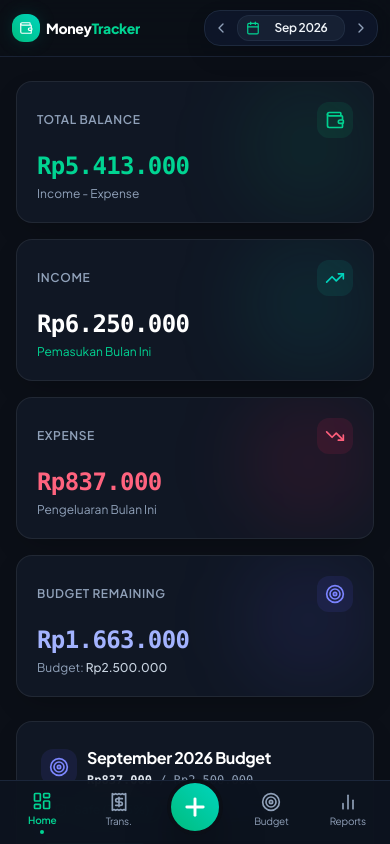
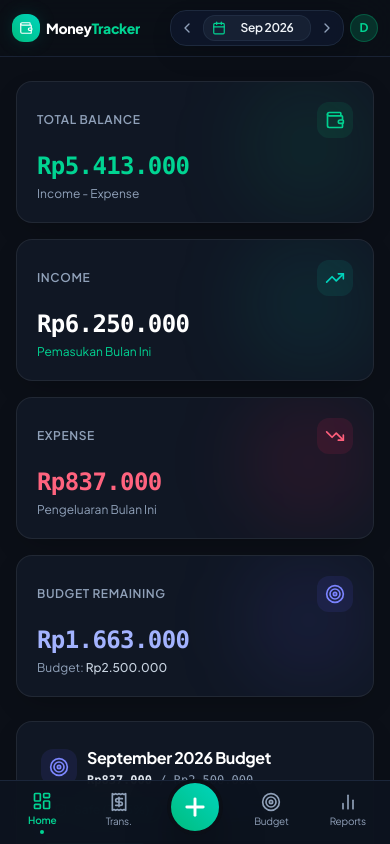
Before and after one commit to Dfaalt/MoneyTracker, a React (Vite) app: page / in a window 390 px wide. Both pictures are taken after a click on the button "Explore as Demo User (Instant)". Shown: the top 844 px of the page. Built offline with nearby package versions, Linux system fonts and the light colour scheme; no server answers.

Commit message:
feat: add ExportDropdown component and integrate it into the header layout

```diff
--- a/src/components/common/ExportDropdown.tsx
+++ b/src/components/common/ExportDropdown.tsx
@@ -6,10 +6,12 @@ import { Download, FileSpreadsheet, FileText, ChevronDown } from 'lucide-react';
 
 interface ExportDropdownProps {
   label?: string;
+  align?: 'left' | 'right' | 'auto';
 }
 
 export const ExportDropdown: React.FC<ExportDropdownProps> = ({
   label = 'Export Report',
+  align = 'auto',
 }) => {
   const [isOpen, setIsOpen] = useState<boolean>(false);
   const [isExporting, setIsExporting] = useState<string | null>(null);
@@ -83,6 +85,13 @@ export const ExportDropdown: React.FC<ExportDropdownProps> = ({
     }
   };
 
+  const alignClass =
+    align === 'left'
+      ? 'left-0'
+      : align === 'right'
+      ? 'right-0'
+      : 'left-0 sm:left-auto sm:right-0';
+
   return (
     <div className="relative inline-block text-left" ref={dropdownRef}>
       {/* Trigger Button */}
@@ -101,7 +110,7 @@ export const ExportDropdown: React.FC<ExportDropdownProps> = ({
 
       {/* Dropdown Menu */}
       {isOpen && (
-        <div className="absolute right-0 mt-2 w-64 rounded-2xl glass-modal border border-slate-700/80 shadow-2xl p-1.5 z-40 animate-scale-in">
+        <div className={`absolute ${alignClass} mt-2 w-64 sm:w-72 max-w-[calc(100vw-32px)] rounded-2xl glass-modal border border-slate-700/80 shadow-2xl p-1.5 z-40 animate-scale-in`}>
           <div className="px-3 py-2 border-b border-slate-800/80 mb-1">
             <p className="text-[11px] font-semibold text-slate-400 uppercase tracking-wider">
               Pilihan Format Export
--- a/src/components/layout/Header.tsx
+++ b/src/components/layout/Header.tsx
@@ -1,12 +1,25 @@
-import React from 'react';
+import React, { useState, useRef, useEffect } from 'react';
 import { useFinance } from '../../context/FinanceContext';
 import { MonthSelector } from '../dashboard/MonthSelector';
-import { Plus, Wallet, Sparkles } from 'lucide-react';
+import { Plus, Wallet, Sparkles, LogOut, User } from 'lucide-react';
 import { useAuth } from '../../context/AuthContext';
 
 export const Header: React.FC = () => {
   const { setIsAddModalOpen } = useFinance();
-  const { isDemo } = useAuth();
+  const { user, isDemo, logout } = useAuth();
+  const [isProfileOpen, setIsProfileOpen] = useState<boolean>(false);
+  const profileRef = useRef<HTMLDivElement>(null);
+
+  // Close dropdown when clicking outside
+  useEffect(() => {
+    const handleClickOutside = (event: MouseEvent) => {
+      if (profileRef.current && !profileRef.current.contains(event.target as Node)) {
+        setIsProfileOpen(false);
+      }
+    };
+    document.addEventListener('mousedown', handleClickOutside);
+    return () => document.removeEventListener('mousedown', handleClickOutside);
+  }, []);
 
   return (
     <header className="sticky top-0 z-20 bg-[#0B0F17]/80 backdrop-blur-xl border-b border-slate-800/80 px-3 sm:px-8 py-2.5 sm:py-3.5 flex items-center justify-between gap-2 sm:gap-4">
@@ -32,8 +45,8 @@ export const Header: React.FC = () => {
         </div>
       </div>
 
-      {/* Month Selector in Header */}
-      <div className="flex items-center gap-2 sm:gap-3 shrink-0">
+      {/* Right Controls: Month Selector + Mobile Profile/Logout + Desktop Add Button */}
+      <div className="flex items-center gap-1.5 sm:gap-3 shrink-0">
         <MonthSelector />
 
         {/* Desktop Quick Add Button (PRD Section 8.4) */}
@@ -44,6 +57,54 @@ export const Header: React.FC = () => {
           <Plus className="w-4 h-4 stroke-[2.5]" />
           <span>Add Transaction</span>
         </button>
+
+        {/* Mobile User Profile & Logout Menu */}
+        <div className="relative lg:hidden" ref={profileRef}>
+          <button
+            type="button"
+            onClick={() => setIsProfileOpen((prev) => !prev)}
+            className="w-7 h-7 sm:w-8 sm:h-8 rounded-full bg-emerald-500/20 text-emerald-400 border border-emerald-500/30 flex items-center justify-center font-bold text-xs hover:bg-emerald-500/30 transition-all"
+            title="Profil & Logout"
+          >
+            {user?.name?.[0]?.toUpperCase() || 'U'}
+          </button>
+
+          {isProfileOpen && (
+            <div className="absolute right-0 mt-2 w-56 rounded-2xl glass-modal border border-slate-700/80 shadow-2xl p-2.5 z-50 animate-scale-in">
+              <div className="flex items-center gap-2.5 p-2 rounded-xl bg-slate-900/80 border border-slate-800">
+                <div className="w-8 h-8 rounded-full bg-emerald-500/20 text-emerald-400 border border-emerald-500/30 flex items-center justify-center font-bold text-xs shrink-0">
+                  <User className="w-4 h-4" />
+                </div>
+                <div className="min-w-0 flex-1">
+                  <p className="text-xs font-bold text-white truncate">
+                    {user?.name || 'User'}
+                  </p>
+                  <p className="text-[10px] text-slate-400 truncate">
+                    {user?.email || 'demo@moneytracker.app'}
+                  </p>
+                </div>
+              </div>
+
+              {isDemo && (
+                <div className="mt-2 px-2 py-1 rounded-lg bg-amber-500/10 border border-amber-500/20 text-[10px] text-amber-300 text-center font-medium">
+                  Demo Mode
+                </div>
+              )}
+
+              <button
+                type="button"
+                onClick={() => {
+                  setIsProfileOpen(false);
+                  logout();
+                }}
+                className="w-full mt-2 py-2 px-3 rounded-xl bg-rose-500/10 hover:bg-rose-500/20 text-rose-400 font-semibold text-xs flex items-center justify-center gap-2 border border-rose-500/20 transition-all active:scale-95"
+              >
+                <LogOut className="w-3.5 h-3.5" />
+                <span>Logout</span>
+              </button>
+            </div>
+          )}
+        </div>
       </div>
     </header>
   );
```
